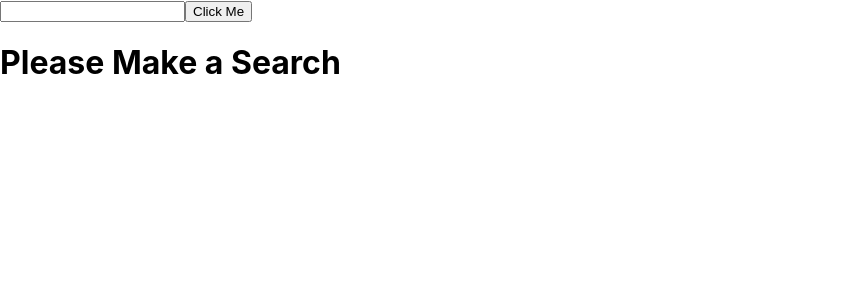
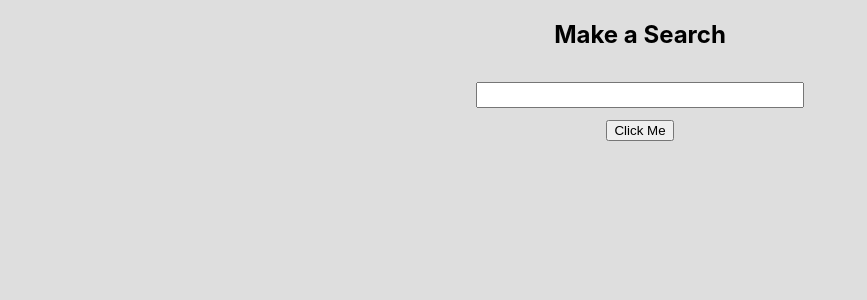
Before and after one commit to jase-d-ace/8th-light-web-assessment, a React (Create React App) app: page / in a window 1280 px wide. Shown: the top 300 px of the page, without its empty margins (0-867 px from the left). Built offline with nearby package versions, Linux system fonts and the light colour scheme.

Commit message:
add basic desktop styles

```diff
--- a/src/components/ListItem.js
+++ b/src/components/ListItem.js
@@ -6,9 +6,9 @@ const ListItem = ({title, etag, authors, image, info, publisher}) => {
   const authorCheck = authors.length > 1 ? (authors.map(author => <span>{author}, </span>)) : (<span>{authors[0]}</span>)
 
   return(
-    <li key={etag}>
-      <span>{title}, by {authorCheck}</span>
+    <li className="book-item" key={etag}>
       <img src={image} alt="book" />
+      <p>{title}, by {authorCheck}</p>
       <p>Publisher: {publisher}</p>
       <p>More Info: <a href={info}>Click Here</a></p>
     </li>
--- a/src/components/Search.js
+++ b/src/components/Search.js
@@ -8,15 +8,21 @@ import List from './List';
  * Decide whether I want to keep the search bar onscreen at all times or render that conditionally as well.
 */
 
-const Search = ({ makeSearch, buildQuery, promiseResolved, err, queryResult }) => (
-  <div className="search">
-    <input type="text" onChange={(e) => services.inputChange(e.target.value, buildQuery)} />
-    <button onClick={(e) => services.submit(e, makeSearch)}>Click Me</button>
-    {promiseResolved && !err ? <List queryResult={queryResult} /> : err ? <h1>Something went wrong!</h1> : <h1>Please Make a Search</h1>}
+const Search = ({ makeSearch, buildQuery, promiseResolved, err, queryResult, searchQuery }) => (
+  <div className="search-container">
+    <div className="search-header">
+      {promiseResolved ? (<h2>You searched for {searchQuery}</h2>) : (<h2>Make a Search</h2>)}
+      <input className="input-bar" type="text" onChange={(e) => services.inputChange(e.target.value, buildQuery)} />
+      <button onClick={(e) => services.submit(e, makeSearch)}>Click Me</button>
+    </div>
+    <div className="results-container">
+    {promiseResolved && !err ? <List queryResult={queryResult} /> : err ? <h1>Something went wrong!</h1> : ''}
+    </div>
   </div>
 );
 
 const mapStateToProps = (state) => ({
+  searchQuery: state.search.searchQuery,
   queryResult: state.search.queryResult,
   promiseResolved: state.search.promiseResolved,
   err: state.search.err
--- a/src/index.css
+++ b/src/index.css
@@ -6,9 +6,53 @@ body {
     sans-serif;
   -webkit-font-smoothing: antialiased;
   -moz-osx-font-smoothing: grayscale;
+  background-color: #DEDEDE;
 }
 
-code {
-  font-family: source-code-pro, Menlo, Monaco, Consolas, "Courier New",
-    monospace;
+.search-container {
+  display: flex;
+  flex-direction: column;
+  align-content: center;
 }
+
+.search-header {
+  display: flex;
+  flex-direction: column;
+  align-items: center;
+}
+
+.search-header h3 {
+  display: inline;
+}
+
+.input-bar {
+  height: 20px;
+  margin: 1%;
+  width: 25%;
+}
+
+.results-container {
+  display: flex;
+  flex-direction: column;
+  align-items: center;
+
+}
+
+.book-list {
+  display: flex;
+  height: 100%;
+  width: 50%;
+  flex-direction: column;
+  align-items: center;
+}
+
+.book-item {
+  margin: 3%;
+  background-color: #757C9180;
+  height: 100%;
+  padding: 20px;
+  display: flex;
+  flex-direction: column;
+  align-items: center;
+  width: 50%;
+}
```
